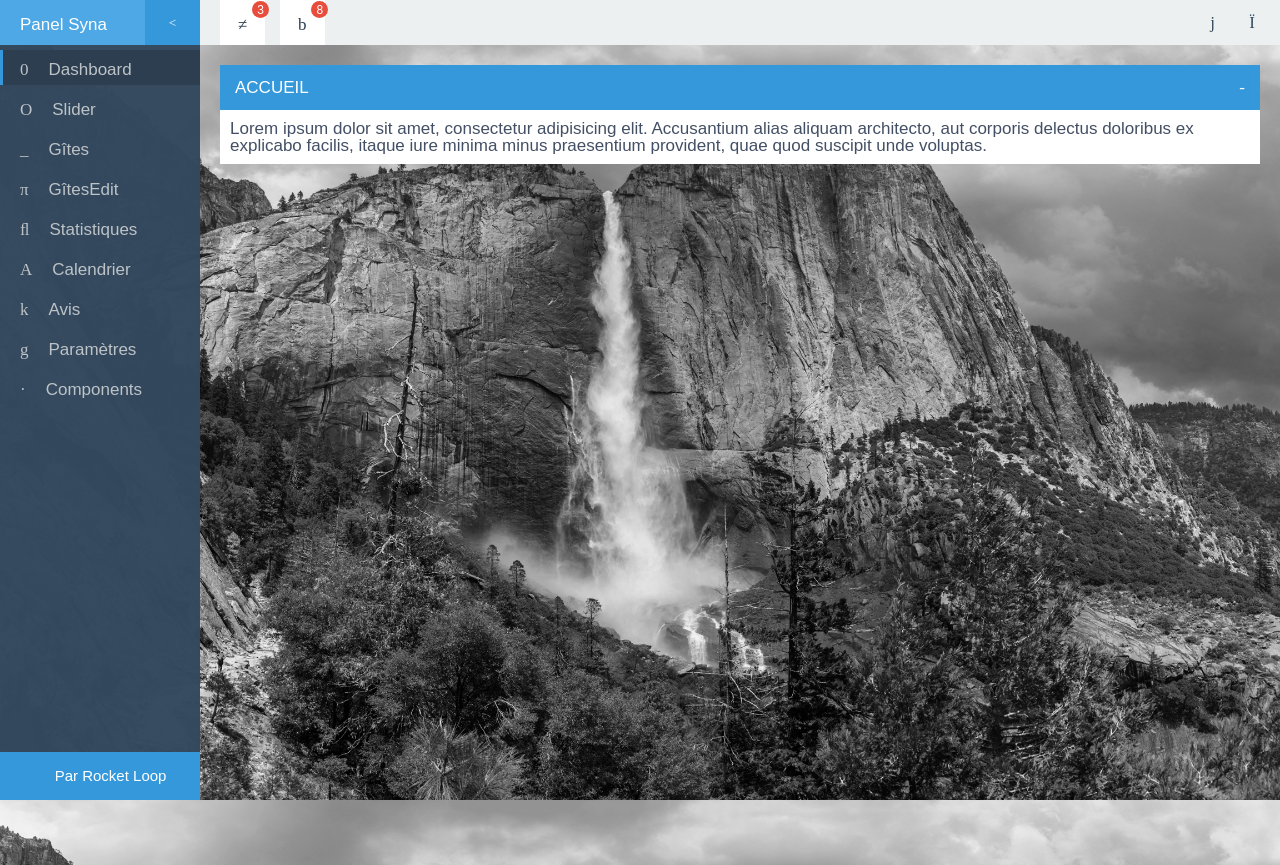
After one commit to VincentARIBART/syna, a Symfony app: template CMS/src/App/PanelBundle/Resources/views/Index/i.html.twig in a window 1280 px wide. The commit adds this page. Run offline with Twig, Linux system fonts and the light colour scheme; the template is opened without the code that fills it, so the values that code supplies are empty; some libraries are stand-ins or nearby versions; some web fonts are replaced.

Commit message:
Index du panel admin

```diff
--- a/CMS/app/AppKernel.php
+++ b/CMS/app/AppKernel.php
@@ -18,6 +18,7 @@ class AppKernel extends Kernel
             new AppBundle\AppBundle(),
             new App\UserBundle\UserBundle(),
             new FOS\UserBundle\FOSUserBundle(),
+            new App\PanelBundle\PanelBundle(),
         ];
 
         if (in_array($this->getEnvironment(), ['dev', 'test'], true)) {
--- a/CMS/app/Resources/views/base.html.twig
+++ b/CMS/app/Resources/views/base.html.twig
@@ -1,13 +1,85 @@
 <!DOCTYPE html>
 <html>
-    <head>
-        <meta charset="UTF-8" />
-        <title>{% block title %}Welcome!{% endblock %}</title>
-        {% block stylesheets %}{% endblock %}
-        <link rel="icon" type="image/x-icon" href="{{ asset('favicon.ico') }}" />
-    </head>
-    <body>
-        {% block body %}{% endblock %}
-        {% block javascripts %}{% endblock %}
-    </body>
-</html>
+
+<head lang="fr">
+    <meta charset="utf-8">
+    <title>{% block title %}Syna{% endblock title %}</title>
+    <meta name="title" content="Panel Admin" />
+    <meta name="description" content="Panel Admin" />
+    <meta name="viewport" content="width=device-width, initial-scale=1">
+    <link rel="shortcut icon" id="favicon" href="favicondg.ico">
+    <meta name="author" content="Aribart Vincent et Gomez Damien">
+
+    <link href='{{ asset('backend/css/reset.css') }}' rel='stylesheet' type='text/css'>
+    <link href='{{ asset('backend/css/style.css') }}' rel='stylesheet' type='text/css'>
+    <link href='{{ asset('backend/css/font.css') }}' rel='stylesheet' type='text/css'>
+
+    <link href='http://fonts.googleapis.com/css?family=Lato' rel='stylesheet' type='text/css'>
+    <link rel="stylesheet" href="//code.jquery.com/ui/1.11.4/themes/smoothness/jquery-ui.css">
+
+    <script src="//code.jquery.com/jquery-1.10.2.js"></script>
+    <script src="//code.jquery.com/ui/1.11.4/jquery-ui.js"></script>
+
+    <script src="//cdn.datatables.net/1.10.12/js/jquery.dataTables.min.js"></script>
+
+    <script src="https://maps.googleapis.com/maps/api/js"></script>
+    <script src="{{ asset('backend/js/sortable.js') }}"></script>
+    <script src="{{ asset('backend/js/script.js') }}"></script>
+</head>
+
+<body>
+    <div id="menumain">
+        <div id="main-logo">
+            <button id="btn-menu" type="button"><p><i class="icon-simply-left"></i></p></button>
+            <a href="">Panel Syna</a>
+        </div>
+        <ul>
+            <li class="active"><a href=""><i class="icon-grid"></i>Dashboard</a></li>
+            <li><a href="slider.html"><i class="icon-layers"></i>Slider</a></li>
+            <li><a href="listing-gite.html"><i class="icon-home"></i>Gîtes</a></li>
+            <li><a href="gite.html"><i class="icon-pin"></i>GîtesEdit</a></li>
+            <li><a href=""><i class="icon-bar-graph-2"></i>Statistiques</a></li>
+            <li><a href=""><i class="icon-calendar"></i>Calendrier</a></li>
+            <li><a href="avis.html"><i class="icon-pen2"></i>Avis</a></li>
+            <li><a href=""><i class="icon-cog"></i>Paramètres</a></li>
+            <li><a href="components.html"><i class="icon-Filter"></i>Components</a></li>
+            <li><a href="http://Www.aribart-vincent.fr"><i class="icon-drop-05"></i>Par Rocket Loop</a></li>
+        </ul>
+    </div>
+    <div id="topbar">
+        <a href="#" class="notif inline"><i class="icon-liste"></i><span>3</span></a>
+        <a href="#" class="notif inline"><i class="icon-speech-bubble"></i><span>8</span></a>
+        <div class="topbar-option">
+            <a href="#"><span>Mon compte</span><i class="icon-head"></i></a>
+            <a href="{{ path('fos_user_security_logout') }}"><span>Déconnexion</span><i class="icon-goout"></i></a>
+        </div>
+    </div>
+
+    <div id="content">
+        {% block body %}
+        {% endblock body %}
+    </div>
+
+    <script>
+        $(document).ready(function() {
+            $('.title-box-blue').click(function(e) {
+                if ($(e.target).is('.active')) {
+                    $('.title-box-blue').removeClass('active');
+                    $(this).parent().children(".content").eq(0).slideUp(300).removeClass('open');
+                } else {
+                    $(this).addClass('active');
+                    $(this).parent().children(".content").eq(0).slideDown(300).addClass('open');
+                    $(this).parent().children(".content").eq(0).style.backgroundColor = "#ff0";
+                }
+                e.preventDefault();
+            });
+        });
+        $(function() {
+            $('.switch').change(function(){
+                $(this).toggleClass('checked');
+                $(this).children(".icon-yes").toggleClass('switch-off');
+                $(this).children(".icon-remove").toggleClass('switch-on');
+            });
+        });
+    </script>
+</body>
--- a/CMS/app/config/routing.yml
+++ b/CMS/app/config/routing.yml
@@ -1,3 +1,7 @@
+panel:
+    resource: "@PanelBundle/Resources/config/routing.yml"
+    prefix:   /panel
+
 user:
     resource: "@UserBundle/Resources/config/routing.yml"
     prefix:   /
--- a/CMS/app/config/security.yml
+++ b/CMS/app/config/security.yml
@@ -3,6 +3,7 @@ security:
         FOS\UserBundle\Model\UserInterface: bcrypt
 
     role_hierarchy:
+        ROLE_CLIENT:      ROLE_USER
         ROLE_ADMIN:       ROLE_USER
         ROLE_SUPER_ADMIN: ROLE_ADMIN
 
@@ -27,3 +28,4 @@ security:
         - { path: ^/register, role: IS_AUTHENTICATED_ANONYMOUSLY }
         - { path: ^/resetting, role: IS_AUTHENTICATED_ANONYMOUSLY }
         - { path: ^/admin/, role: ROLE_ADMIN }
+        - { path: ^/panel/, role: ROLE_CLIENT }
--- /dev/null
+++ b/CMS/src/App/PanelBundle/Resources/config/routing.yml
@@ -0,0 +1,3 @@
+panel_index:
+    path:     /
+    defaults: { _controller: PanelBundle:Index:i }
--- /dev/null
+++ b/CMS/src/App/PanelBundle/Resources/config/services.yml
@@ -0,0 +1,4 @@
+services:
+#    panel.example:
+#        class: App\PanelBundle\Example
+#        arguments: ["@service_id", "plain_value", %parameter%]
--- /dev/null
+++ b/CMS/src/App/PanelBundle/Resources/views/Index/i.html.twig
@@ -0,0 +1,12 @@
+{% extends '::base.html.twig' %}
+
+{% block body %}
+    <div class="c-100">
+        <div class="title-box-blue">
+            Accueil <i class="icon-minus"></i>
+        </div>
+        <div class="content-box content">
+            <p>Lorem ipsum dolor sit amet, consectetur adipisicing elit. Accusantium alias aliquam architecto, aut corporis delectus doloribus ex explicabo facilis, itaque iure minima minus praesentium provident, quae quod suscipit unde voluptas.</p>
+        </div>
+    </div>
+{% endblock body %}
```
Also changed, not shown: CMS/src/App/PanelBundle/Controller/IndexController.php (added, +17 -0 lines), CMS/src/App/PanelBundle/DependencyInjection/Configuration.php (added, +29 -0 lines), CMS/src/App/PanelBundle/DependencyInjection/PanelExtension.php (added, +28 -0 lines), CMS/src/App/PanelBundle/PanelBundle.php (added, +9 -0 lines).
